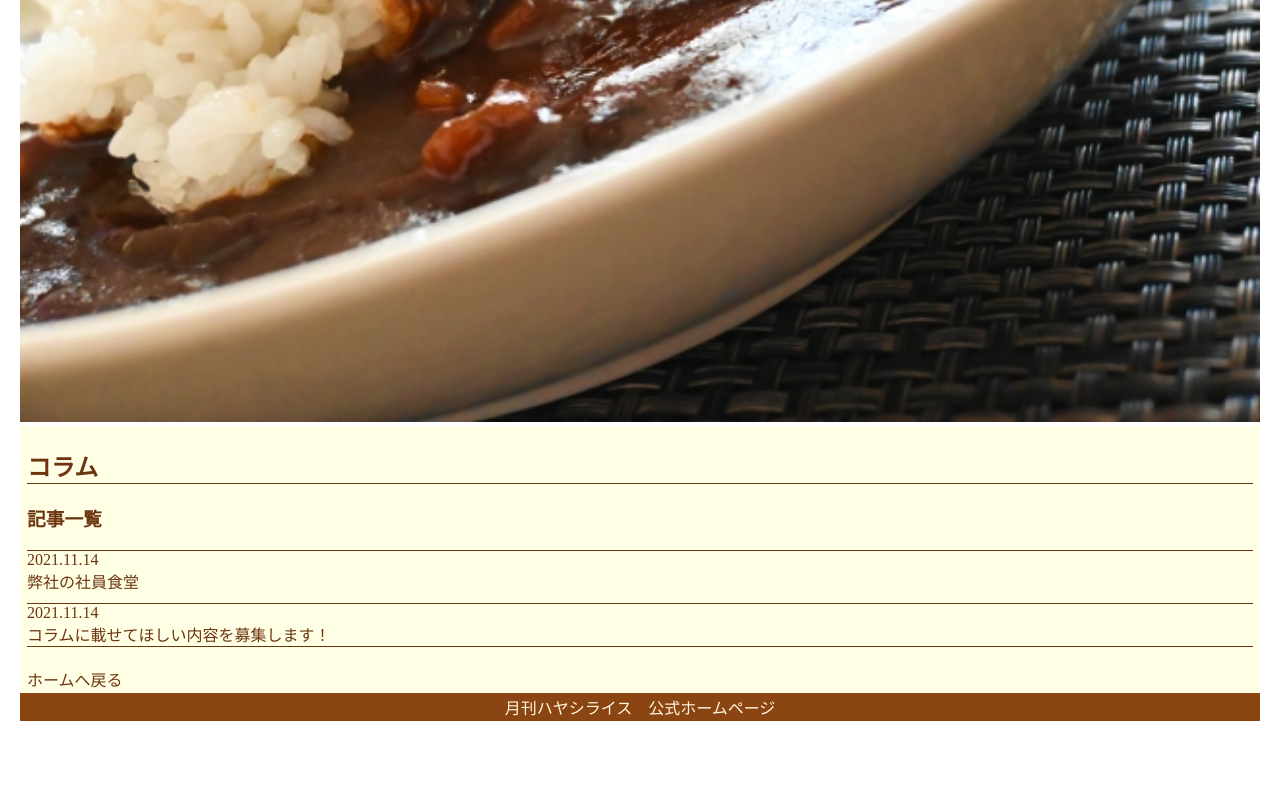
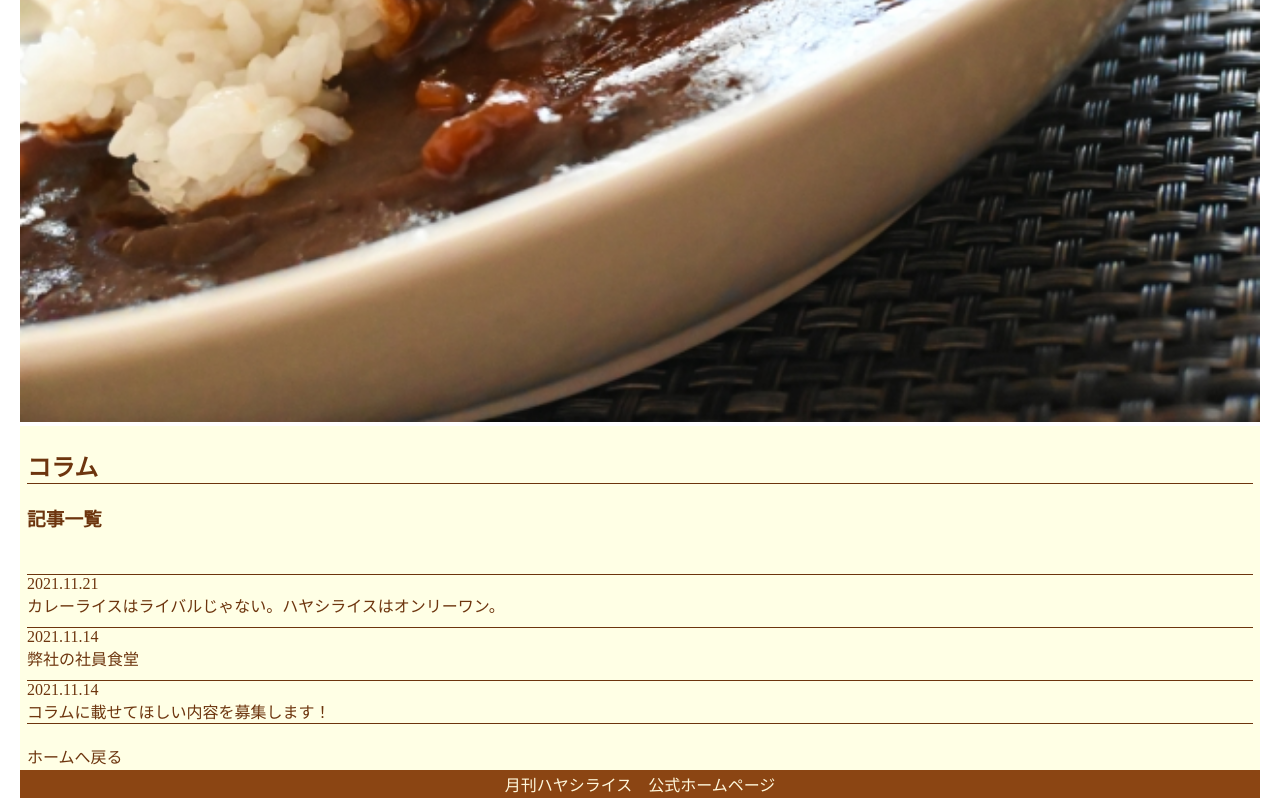
Before and after one commit to CurryDelicious/column, a plain HTML site: page index.html in a window 1280 px wide. Shown: the part 479-1279 px from the top of the page. Before the commit the page ends 1202 px from the top, so only its background shows below. Drawn offline with Linux system fonts and the light colour scheme.

Commit message:
Update index.html

```diff
--- a/index.html
+++ b/index.html
@@ -18,6 +18,7 @@
     <main>
         <h2>コラム</h2>
         <h3>記事一覧</h3>
+      　<div class="column"><a href="https://currydelicious.github.io/column-curry/">2021.11.21<br>カレーライスはライバルじゃない。ハヤシライスはオンリーワン。</a><br></div>
        <div class="column"><a href="https://currydelicious.github.io/column-foodcourt/">2021.11.14<br>弊社の社員食堂</a><br></div>
        <div class="column"><div class="down"><a href="https://currydelicious.github.io/column-request/">2021.11.14<br>コラムに載せてほしい内容を募集します！</a><br></div></div>
        <div class="backhome"><a href="https://currydelicious.github.io/home/">ホームへ戻る</a>
```
